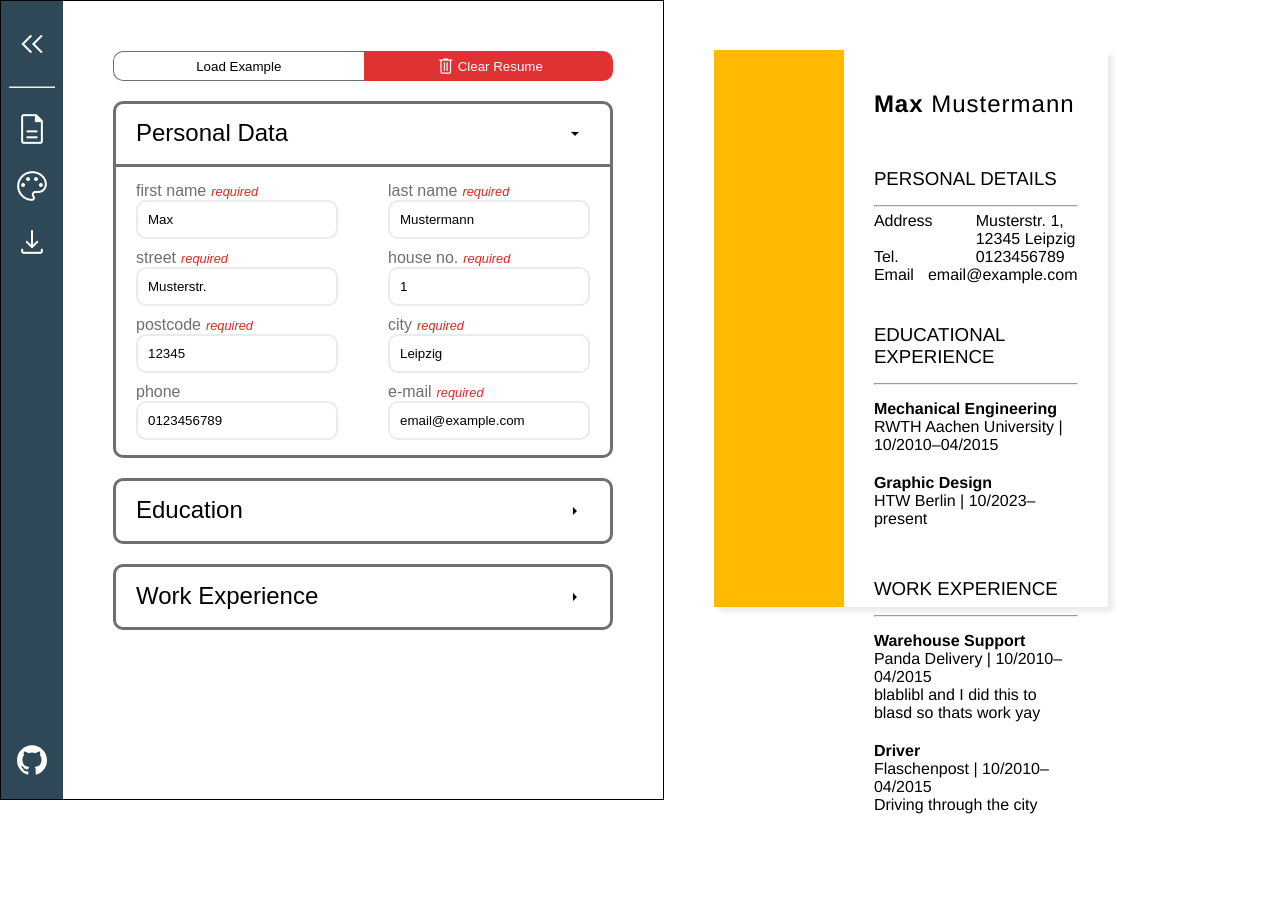
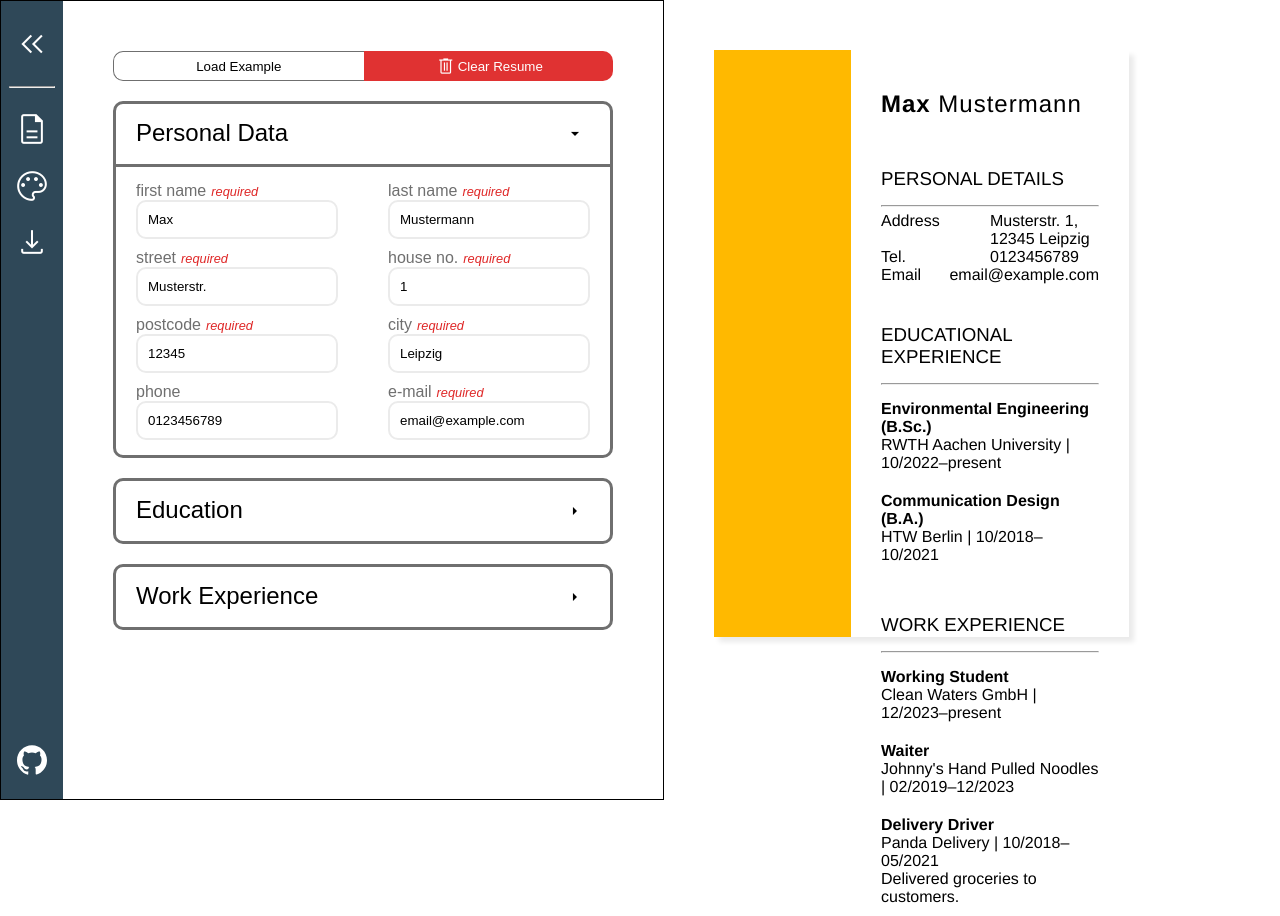
Before and after one commit to tln12/cv-project, a React (Vite) app: page / in a window 1280 px wide. Before the commit the page ends 824 px from the top, so only its background shows below. Built offline with nearby package versions, Linux system fonts and the light colour scheme; the HTML template or start-up script is replaced by a standard one; a web font is replaced by a local one.

Commit message:
clean up example data

```diff
--- a/src/exampleData.js
+++ b/src/exampleData.js
@@ -1,4 +1,6 @@
 import { v4 as uuidv4 } from 'uuid';
+
+const today = new Date().toISOString().slice(0, 10);
 
 const personal = {
   firstName: 'Max',
@@ -12,19 +14,19 @@ const personal = {
 };
 const education = [
   {
-    startingDate: '2010-10-01',
-    endDate: '2015-04-01',
+    startingDate: '2022-10-01',
+    endDate: today,
     name: 'RWTH Aachen University',
-    title: 'Mechanical Engineering',
+    title: 'Environmental Engineering (B.Sc.)',
     description: '',
     id: uuidv4(),
     hidden: false,
   },
   {
-    startingDate: '2023-10-01',
-    endDate: new Date().toISOString().slice(0, 10),
+    startingDate: '2018-10-01',
+    endDate: '2021-10-01',
     name: 'HTW Berlin',
-    title: 'Graphic Design',
+    title: 'Communication Design (B.A.)',
     description: '',
     id: uuidv4(),
     hidden: false,
@@ -32,20 +34,29 @@ const education = [
 ];
 const work = [
   {
-    startingDate: '2010-10-01',
-    endDate: '2015-04-01',
-    name: 'Panda Delivery',
-    title: 'Warehouse Support',
-    description: 'blablibl and I did this to blasd so thats work yay',
+    startingDate: '2023-12-01',
+    endDate: today,
+    name: 'Clean Waters GmbH',
+    title: 'Working Student',
+    description: '',
     id: uuidv4(),
     hidden: false,
   },
   {
-    startingDate: '2010-10-01',
-    endDate: '2015-04-01',
-    name: 'Flaschenpost',
-    title: 'Driver',
-    description: 'Driving through the city',
+    startingDate: '2019-02-01',
+    endDate: '2023-12-01',
+    name: "Johnny's Hand Pulled Noodles",
+    title: 'Waiter',
+    description: '',
+    id: uuidv4(),
+    hidden: false,
+  },
+  {
+    startingDate: '2018-10-01',
+    endDate: '2021-05-01',
+    name: 'Panda Delivery',
+    title: 'Delivery Driver',
+    description: 'Delivered groceries to customers.',
     id: uuidv4(),
     hidden: false,
   },
```
